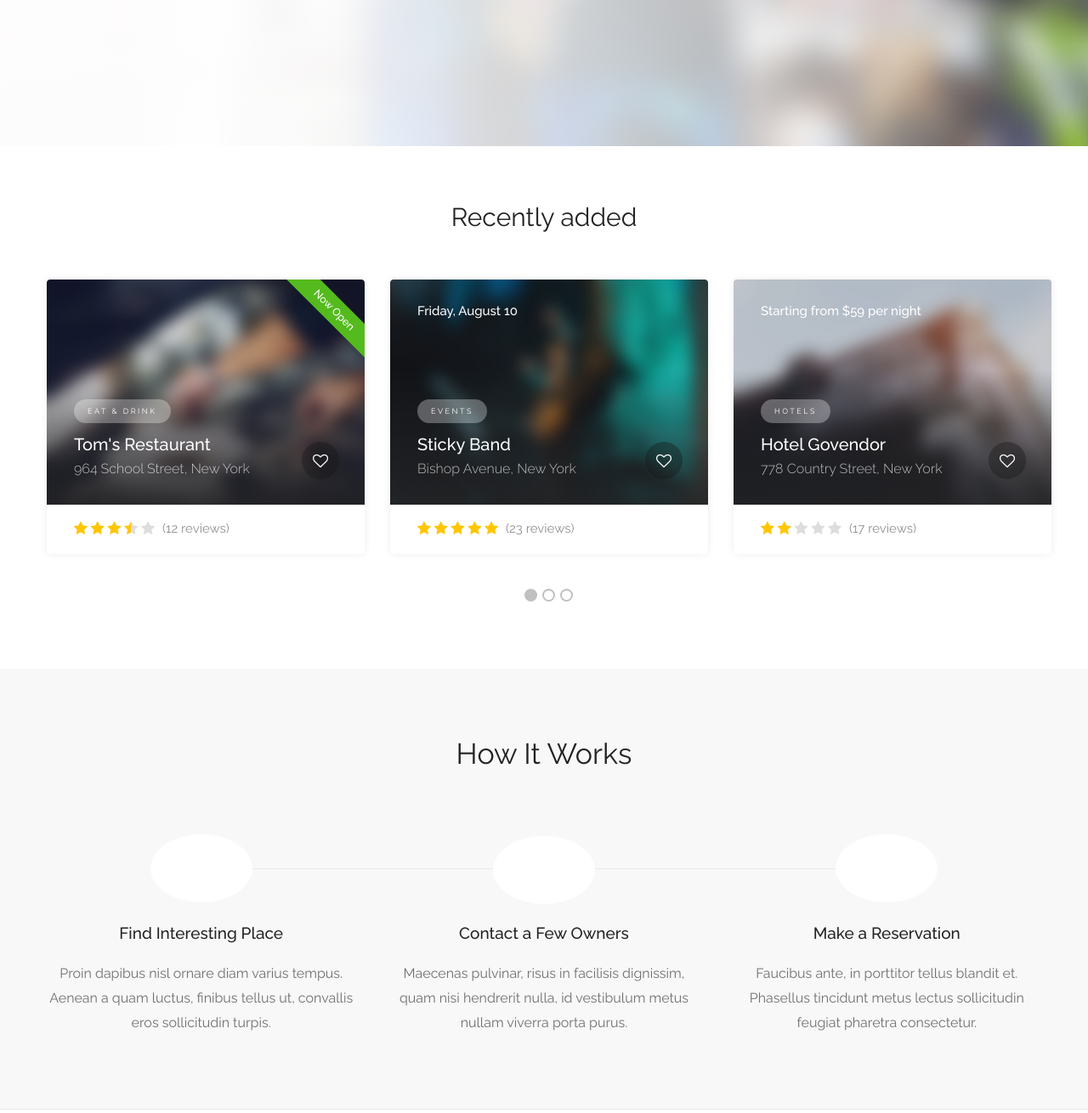
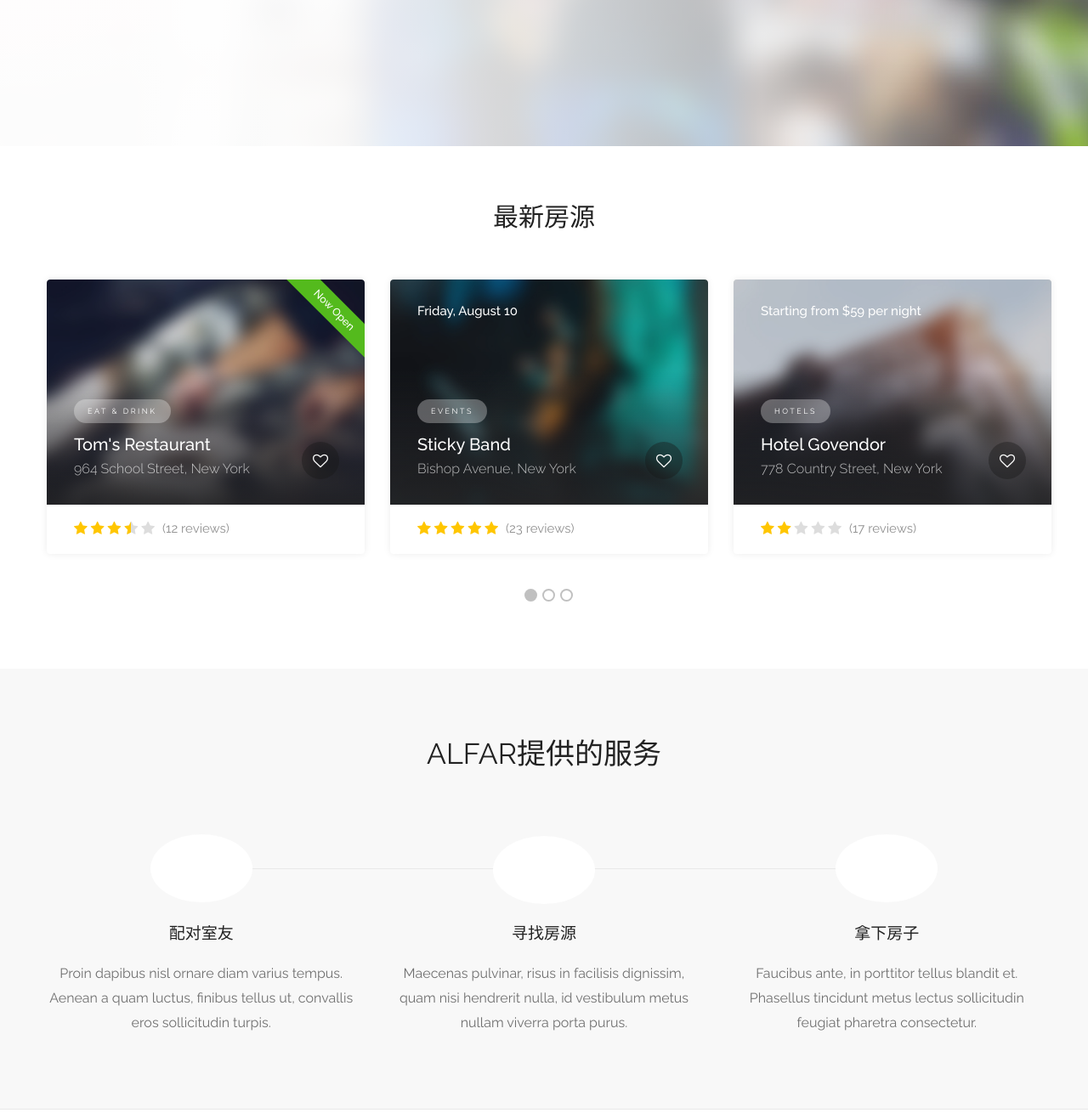
Before and after one commit to George47/Alfar, a PHP site: page / in a window 1280 px wide. Shown: the part 508-1818 px from the top of the page at 85% size. Run offline with PHP 8.4, Linux system fonts and the light colour scheme; some web fonts are replaced.

Commit message:
Testing for fonts

```diff
--- a/index.php
+++ b/index.php
@@ -305,7 +305,7 @@
 
 			<div class="col-md-12">
 				<h3 class="headline centered margin-bottom-45">
-					Recently added
+					最新房源
 					<!--<span>Discover top-rated local businesses</span>-->
 				</h3>
 			</div>
@@ -484,7 +484,7 @@
 	<div class="row">
 		<div class="col-md-8 col-md-offset-2">
 			<h2 class="headline centered margin-top-80">
-				How It Works
+				ALFAR提供的服务
 				<!-- <span class="margin-top-25">Explore some of the best tips from around the world from our partners and friends.  Discover some of the most popular listings in Sydney.</span> -->
 			</h2>
 		</div>
@@ -495,7 +495,7 @@
 		<div class="col-md-4">
 			<div class="icon-box-2 with-line">
 				<i class="im im-icon-Map2"></i>
-				<h3>Find Interesting Place</h3>
+				<h3>配对室友</h3>
 				<p>Proin dapibus nisl ornare diam varius tempus. Aenean a quam luctus, finibus tellus ut, convallis eros sollicitudin turpis.</p>
 			</div>
 		</div>
@@ -504,7 +504,7 @@
 		<div class="col-md-4">
 			<div class="icon-box-2 with-line">
 				<i class="im im-icon-Mail-withAtSign"></i>
-				<h3>Contact a Few Owners</h3>
+				<h3>寻找房源</h3>
 				<p>Maecenas pulvinar, risus in facilisis dignissim, quam nisi hendrerit nulla, id vestibulum metus nullam viverra porta purus.</p>
 			</div>
 		</div>
@@ -513,7 +513,7 @@
 		<div class="col-md-4">
 			<div class="icon-box-2">
 				<i class="im im-icon-Checked-User"></i>
-				<h3>Make a Reservation</h3>
+				<h3>拿下房子</h3>
 				<p>Faucibus ante, in porttitor tellus blandit et. Phasellus tincidunt metus lectus sollicitudin feugiat pharetra consectetur.</p>
 			</div>
 		</div>
```
